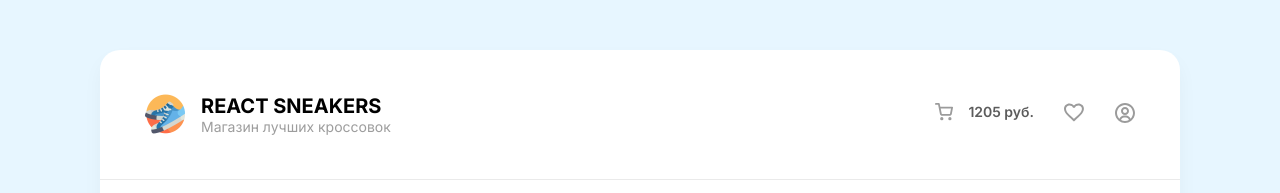
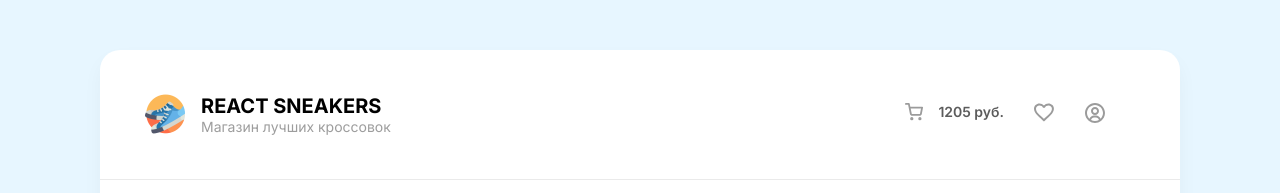
Before and after one commit to s1i1/React-Sneakers, a JavaScript app: page / in a window 1280 px wide. Shown: the top 193 px of the page. Built offline with nearby package versions, Linux system fonts and the light colour scheme; the HTML template or start-up script is replaced by a standard one.

Commit message:
Добавил pointer на иконки при наведении

```diff
--- a/src/index.scss
+++ b/src/index.scss
@@ -56,10 +56,10 @@ header {
 
       .basket__icon {
         display: flex;
+        cursor: pointer;
 
         img {
           padding: 0 15px 0 0;
-          cursor: pointer;
         }
 
         p {
@@ -70,7 +70,7 @@ header {
       }
 
       li {
-        padding: 0 30px 0 0;
+        margin: 0 30px 0 0;
 
         img {
           cursor: pointer;
@@ -224,6 +224,7 @@ header {
     z-index: 15;
     background: #fff;
     padding: 0 30px;
+    overflow-y: scroll;
   }
 
   &__title {
@@ -286,6 +287,7 @@ header {
     &_item {
       display: flex;
       justify-content: center;
+      align-items: center;
       height: 59px;
       width: 285px;
       border: 1px solid #f3f3f3;
```
